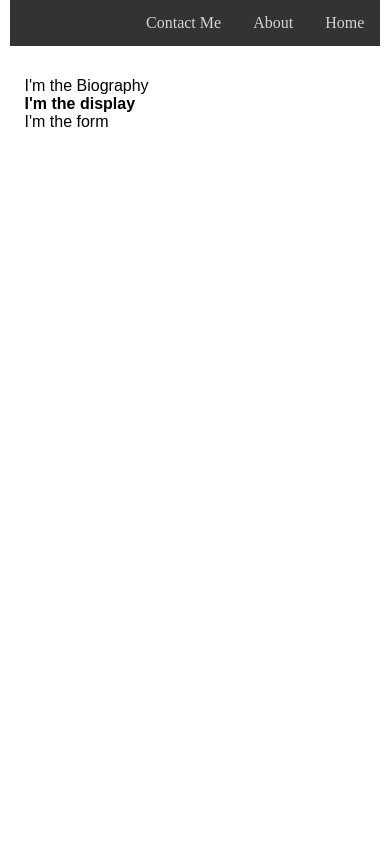
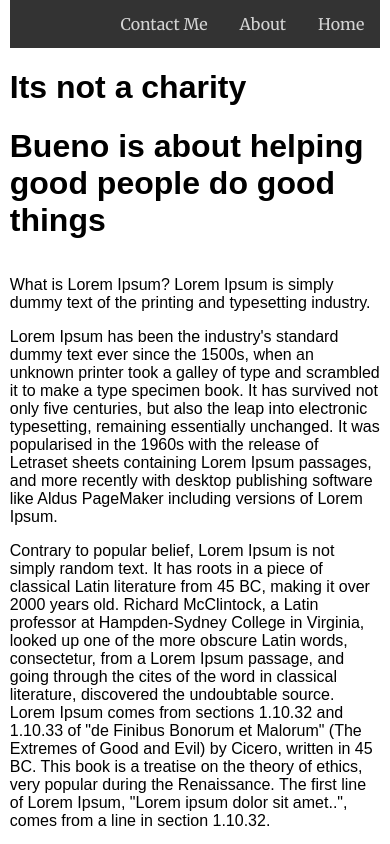
Before and after one commit to alvcarmona/landingPageHeroku, a React (Create React App) app: page / in a window 390 px wide. Shown: the top 844 px of the page. Built offline with nearby package versions, Linux system fonts and the light colour scheme; a web font is replaced by a local one.

Commit message:
added two column responsive

```diff
--- a/src/App.css
+++ b/src/App.css
@@ -1,9 +1,9 @@
-@import url('https://fonts.googleapis.com/css?family=Ovo');
+@import url('https://fonts.googleapis.com/css?family=Merriweather');
 
 
 article, aside, details, figcaption, figure, footer, header, hgroup, menu, nav, section {
     display: block;
-    font-family: 'Ovo', serif;
+    font-family: 'Merriweather', serif;
 }
 
 #pagewrap {
@@ -15,6 +15,60 @@ article, aside, details, figcaption, figure, footer, header, hgroup, menu, nav,
   width: 600px;
   float: left;
 }
+
+
+/*Navbar*/
+
+
+ul {
+    list-style-type: none;
+    margin: 0;
+    padding: 0;
+    overflow: hidden;
+    background-color: #333;
+}
+
+li {
+    float: right;
+}
+
+
+li a {
+    display: block;
+    color: #d4d4d4;
+    text-align: center;
+    padding: 14px 16px;
+    text-decoration: none;
+}
+
+/* Change the link color to #111 (black) on hover */
+li a:hover {
+    background-color: #ffffff;
+}
+
+
+/*Responsive Columns*/
+.col {
+    display: block;
+    float:left;
+}
+.col:first-child { margin-left: 0; }
+
+.responsive {
+    clear: both;
+    padding: 0px;
+    margin: 0px;
+}
+.column_1_of_2{
+    width:50%;
+}
+
+
+
+
+
+
+
 
 
 @media screen and (max-width: 980px) {
@@ -35,7 +89,9 @@ article, aside, details, figcaption, figure, footer, header, hgroup, menu, nav,
         padding: 8% 7%;
         margin-bottom: 10px;
     }
-
+    .DoubleColComponent{
+        width: 100%;
+    }
 }
 
 
@@ -77,10 +133,13 @@ article, aside, details, figcaption, figure, footer, header, hgroup, menu, nav,
         margin: 0;
     }
 
+    .column_1_of_2 {
+        width: 100%;
+    }
 }
 
 
-@media screen and (max-width: 650px) {
+@media screen and (max-width: 480px) {
 
     #header {
         height: auto;
@@ -119,33 +178,3 @@ article, aside, details, figcaption, figure, footer, header, hgroup, menu, nav,
     }
 
 }
-
-
-/*Navbar*/
-
-
-ul {
-    list-style-type: none;
-    margin: 0;
-    padding: 0;
-    overflow: hidden;
-    background-color: #333;
-}
-
-li {
-    float: right;
-}
-
-
-li a {
-    display: block;
-    color: #d4d4d4;
-    text-align: center;
-    padding: 14px 16px;
-    text-decoration: none;
-}
-
-/* Change the link color to #111 (black) on hover */
-li a:hover {
-    background-color: #ffffff;
-}
--- a/src/App.js
+++ b/src/App.js
@@ -4,6 +4,8 @@ import NavbarComponent from './components/navbarComponent'
 import FormComponent from './components/formComponent'
 import BiographyComponent from './components/biographyComponent'
 import DisplayComponent from './components/DisplayComponent'
+import DoubleColComponent from './components/doubleColComponent'
+
 import './App.css';
 
 class App extends Component {
@@ -14,11 +16,10 @@ class App extends Component {
                     <header id="header">
                         <NavbarComponent/>
                     </header>
-                    <div id="content">
+                        <DoubleColComponent/>
                         <BiographyComponent/>
                         <DisplayComponent/>
                         <FormComponent/>
-                    </div>
                 </div>
             </div>
         );
--- /dev/null
+++ b/src/components/doubleColComponent.js
@@ -0,0 +1,42 @@
+import React, {Component} from 'react';
+
+class DoubleColComponent extends Component {
+    render() {
+        return (
+            <div className="responsive grid">
+                <div className="col column_1_of_2">
+                    <h1>Its not a charity</h1>
+                    <h1>Bueno is about helping good people do good things</h1>
+                </div>
+                <div className="col column_1_of_2">
+                    <p>
+                        What is Lorem Ipsum?
+                        Lorem Ipsum is simply dummy text of the printing and typesetting industry.
+
+                    </p>
+                    <p> Lorem Ipsum has been the industry's standard dummy text ever since the 1500s, when an unknown
+                        printer took a galley of type and scrambled it to make a type specimen book. It has survived not
+                        only five centuries, but also the leap into electronic typesetting, remaining essentially
+                        unchanged. It was popularised in the 1960s with the release of Letraset sheets containing Lorem
+                        Ipsum passages, and more recently with desktop publishing software like Aldus PageMaker
+                        including versions of Lorem Ipsum.</p>
+                    <p>Contrary to popular belief, Lorem Ipsum is not simply random text. It has roots in a piece of
+                        classical Latin literature from 45 BC, making it over 2000 years old. Richard McClintock, a
+                        Latin professor at Hampden-Sydney College in Virginia, looked up one of the more obscure Latin
+                        words, consectetur, from a Lorem Ipsum passage, and going through the cites of the word in
+                        classical literature, discovered the undoubtable source. Lorem Ipsum comes from sections 1.10.32
+                        and 1.10.33 of "de Finibus Bonorum et Malorum" (The Extremes of Good and Evil) by Cicero,
+                        written in 45 BC. This book is a treatise on the theory of ethics, very popular during the
+                        Renaissance. The first line of Lorem Ipsum, "Lorem ipsum dolor sit amet..", comes from a line in
+                        section 1.10.32.</p>
+                    <p> The standard chunk of Lorem Ipsum used since the 1500s is reproduced below for those interested.
+                        Sections 1.10.32 and 1.10.33 from "de Finibus Bonorum et Malorum" by Cicero are also reproduced
+                        in their exact original form, accompanied by English versions from the 1914 translation by H.
+                        Rackham.</p>
+                </div>
+            </div>
+        );
+    }
+}
+
+export default DoubleColComponent;
```
